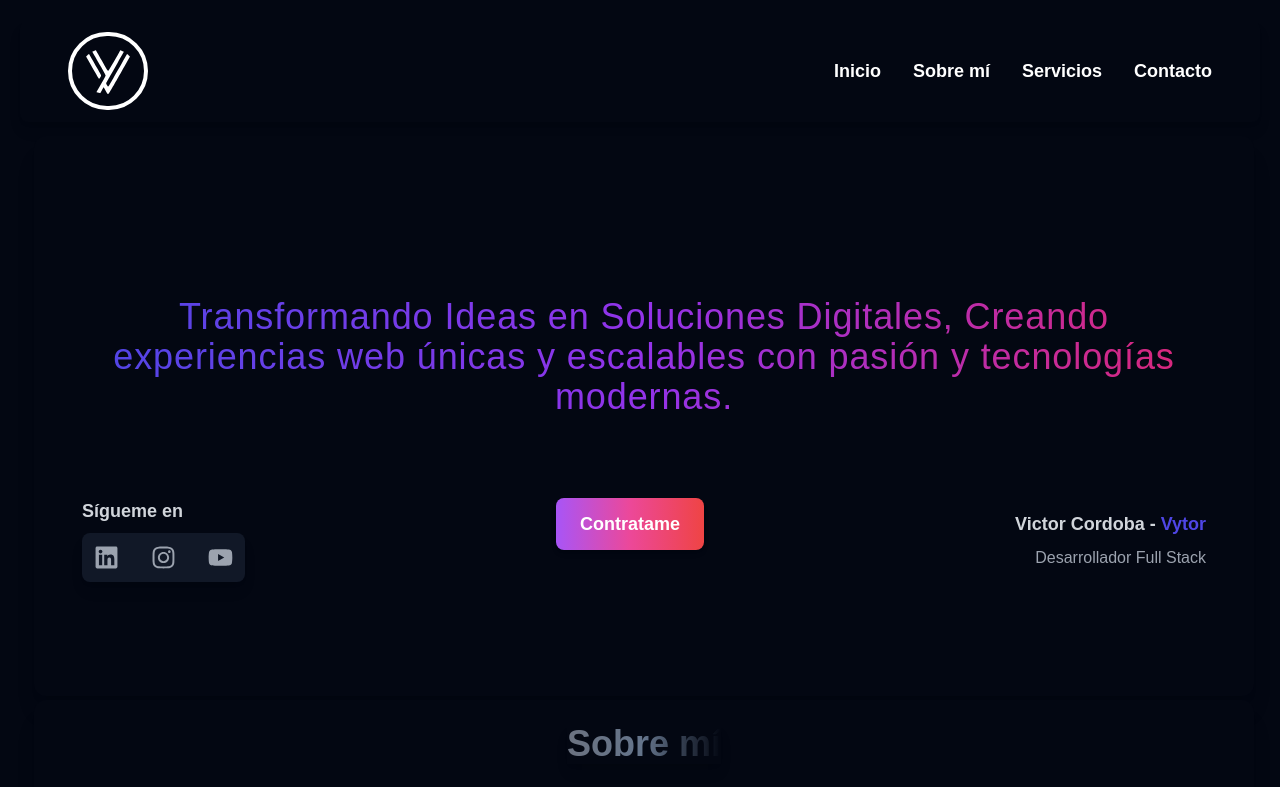
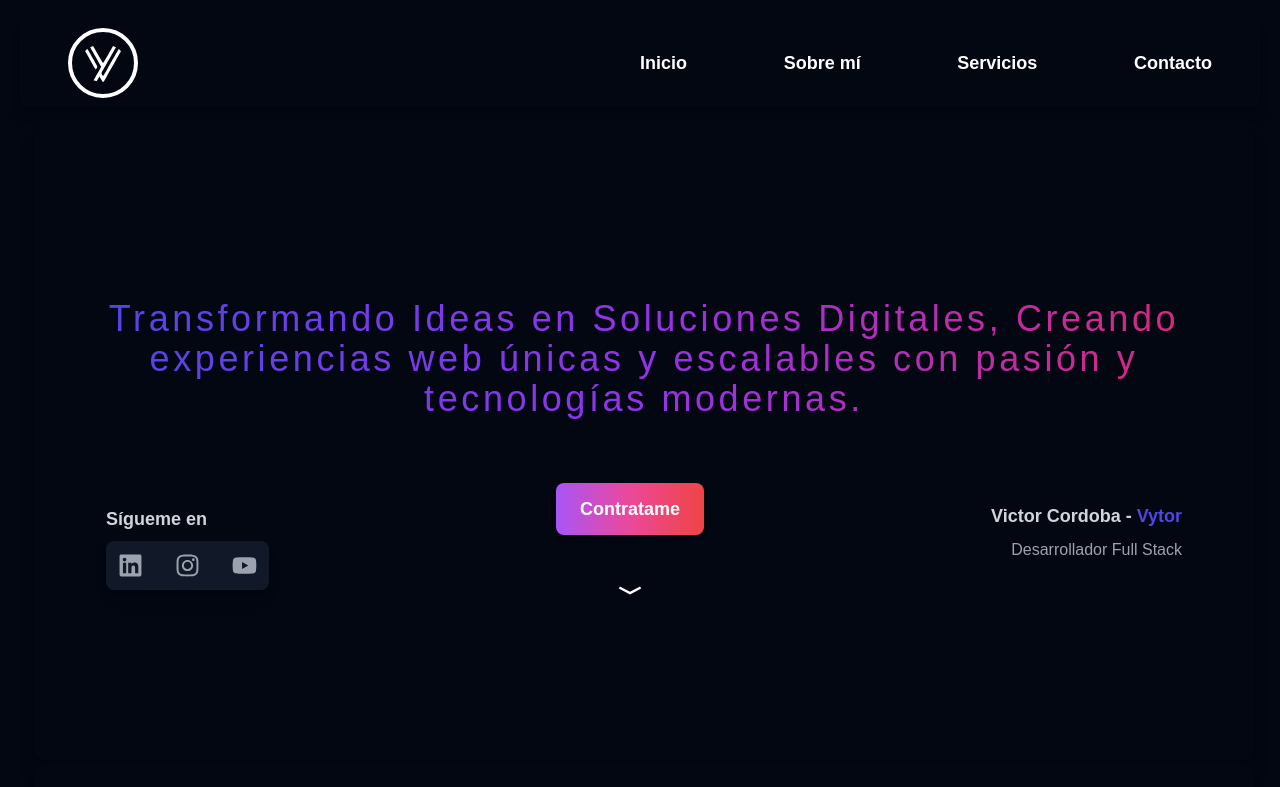
Before and after one commit to Victordi10/portafolio, a Next.js app: page / in a window 1280 px wide. Shown: the top 787 px of the page. Built offline with nearby package versions, Linux system fonts and the light colour scheme.

Commit message:
cree un menu en celulares

```diff
--- a/src/app/page.js
+++ b/src/app/page.js
@@ -6,32 +6,47 @@ import Seccion from "./ui/Seccion";
 import Boton from "./ui/Boton";
 import Parrafo from "./ui/Parrafo";
 import Redes from "./ui/Redes";
+import { FaAngleDown } from 'react-icons/fa';
+import { RiArrowDownWideFill } from "react-icons/ri";
+
+
 
 export default function Home() {
   return (
     <>
-      <Seccion className={'h-[70vh] min-h-fit max-h-screen'}>
+      <Seccion className="h-[80vh] min-h-fit max-h-screen flex flex-col justify-center items-center">
       <h1
         className="
-            text-4xl
+            text-xl
+            sm:text-2xl
+            md:text-3xl
+            lg:text-4xl
             text-center
             text-transparent
             bg-clip-text
-            m-6
-            p-6
+            m-2 sm:m-4
+            p-4 sm:p-2
             bg-gradient-to-r from-indigo-600 via-purple-600 to-pink-600
             hover:shadow-2xl
             transition-all duration-500 ease-in-out
             transform hover:scale-[1.01]
-            tracking-wide
+            tracking-widest
+            leading-normal
         "
       >
           Transformando Ideas en Soluciones Digitales, Creando experiencias web únicas y escalables con pasión y tecnologías modernas.
       </h1>
-        <div className="flex flex-row justify-between items-center space-x-4 px-6">
+
+
+      <div className="flex flex-col sm:flex-row justify-between items-center space-x-4 px-6 sm:px-12 mt-8">
     <Redes />
-          <Boton  texto={'Contratame'} />
-          <div className="text-end mt-8">
+
+    <div className="flex flex-col items-center space-y-4 mt-6 sm:mt-0 sm:order-last md:order-1">
+        <Boton texto={'Contratame'} />
+        <RiArrowDownWideFill className="text-4xl text-white" size={30} color="#fff" />
+    </div>
+
+    <div className="text-center sm:text-end mt-4 sm:mt-0 sm:order-first md:order-2">
         <p className="text-lg font-semibold text-gray-300 mb-2">
             Victor Cordoba - <span className="text-indigo-600">Vytor</span>
         </p>
@@ -42,6 +57,8 @@ export default function Home() {
 </div>
 
     </Seccion>
+
+
 
       <Seccion titulo="Sobre mí">
       <Parrafo>
--- a/src/app/ui/Header.js
+++ b/src/app/ui/Header.js
@@ -1,31 +1,45 @@
 'use client';
 
+import { useState } from 'react';
 import Link from 'next/link';
 import Image from 'next/image';
 
+export default function Header() {
+    // Estado para controlar la visibilidad del menú en pantallas pequeñas
+    const [menuOpen, setMenuOpen] = useState(false);
 
-export default function Header() {
+    // Función para alternar el estado del menú
+    const toggleMenu = () => {
+        setMenuOpen(!menuOpen);
+    };
+
     return (
-    <header
-            className="
-                flex items-center justify-between
-                p-3 px-12
-                bg-gradient-to-r from-gray-950 via-gray-950  to-gray-950
-                rounded-lg shadow-lg
-                hover:shadow-xl
-                transition-all duration-500 ease-in-out transform
-                hover:scale-[1.01]
-                ">
+        <header className="flex items-center justify-between p-2 w-full px-2 sm:px-12 bg-gradient-to-r from-gray-950 via-gray-950 to-gray-950 rounded-lg shadow-lg hover:shadow-xl transition-all duration-500 ease-in-out transform hover:scale-[1.01] relative">
             <Image
                 src="/vy.svg"
                 alt="Desarrollador de software"
-            width={80}
-            height={80}
-            className="rounded-full border-4 border-white p-2 py-3"
+                width={70}
+                height={70}
+                className={`rounded-full border-4 border-white p-2 py-3 ${menuOpen ? 'hidden' : 'block'} sm:block`}
             />
 
-        <nav>
-            <ul className="flex gap-8 list-none text-white text-lg font-semibold">
+            {/* Botón Burger */}
+            <div className="sm:hidden">
+                <button onClick={toggleMenu} className="text-white text-3xl">
+                    {menuOpen ? 'X' : '☰'}
+                </button>
+            </div>
+
+            {/* Menú de navegación */}
+            <nav className={`w-[70%] md:w-[50%] ${menuOpen ? 'flex order-first' : 'hidden'} sm:flex sm:order-3`}>
+            <ul
+                className={`list-none text-white text-lg font-semibold
+                    justify-between
+                    w-full
+                    ${menuOpen ? 'flex flex-col' : 'hidden'}
+                    sm:flex-row sm:flex // Mantener en fila en pantallas medianas
+                    md:flex`} // Siempre visible en pantallas grandes
+            >
                     <li>
                         <Link
                             href="/"
--- a/tailwind.config.mjs
+++ b/tailwind.config.mjs
@@ -11,6 +11,9 @@ export default {
         background: "var(--background)",
         foreground: "var(--foreground)",
       },
+      screens: {
+        'xs': '640px', // Añadir el punto de corte xs si es necesario
+      },
     },
   },
   plugins: [],
```
Lines whose indentation alone changed are shown as unchanged.
